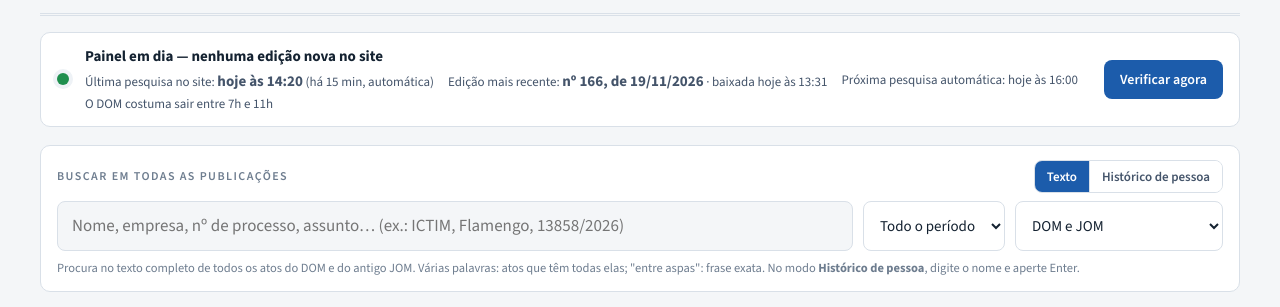
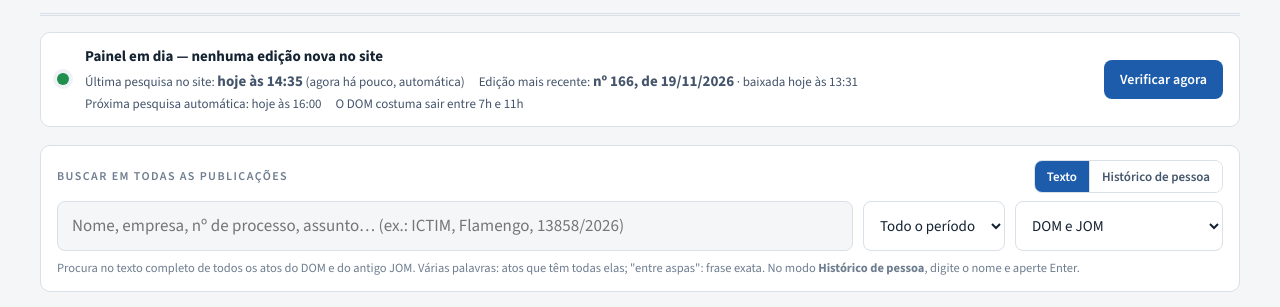
Before and after one commit to danielcamposdasilva-tech/painel-dom, a plain HTML site: page index.html in a window 1280 px wide. Shown: the part 198-505 px from the top of the page. Drawn offline with nearby package versions, Linux system fonts and the light colour scheme; a web font is replaced by a local one.

Commit message:
Painel atualizado em 19/11/2026 11:35

```diff
--- a/index.html
+++ b/index.html
@@ -1593,7 +1593,7 @@ document.getElementById("m-copiar").onclick = async () => {
 renderSalvos();
 
 // ---------- status da atualização e verificação manual ----------
-const STATUS0 = {"em_andamento": false, "inicio": "2026-11-19T11:19:46-03:00", "origem": "agendada", "ultima_verificacao": "2026-11-19T11:20:02-03:00", "resultado": "nada_novo", "erro": "", "novas": [], "painel_ok": true, "proxima": "2026-11-19T13:00:00.0000000-03:00", "faltantes": []};
+const STATUS0 = {"em_andamento": false, "inicio": "2026-11-19T11:34:51-03:00", "origem": "agendada", "ultima_verificacao": "2026-11-19T11:35:09-03:00", "resultado": "nada_novo", "erro": "", "novas": [], "painel_ok": true, "proxima": "2026-11-19T13:00:00.0000000-03:00", "faltantes": []};
 const SERVIDOR = false;
 const URL_SERVIDOR = "http://127.0.0.1:8766/";
 let stAtual = STATUS0, verificacaoNaCarga = STATUS0.ultima_verificacao || "", pedidoManual = false;
```
